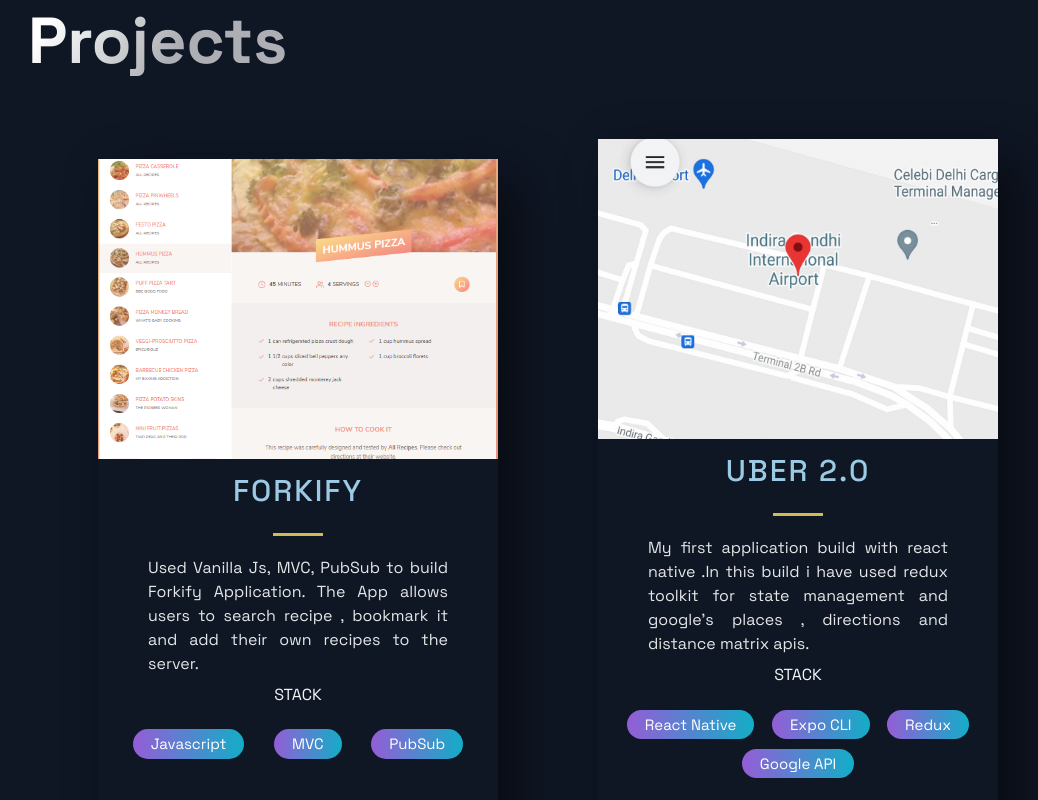
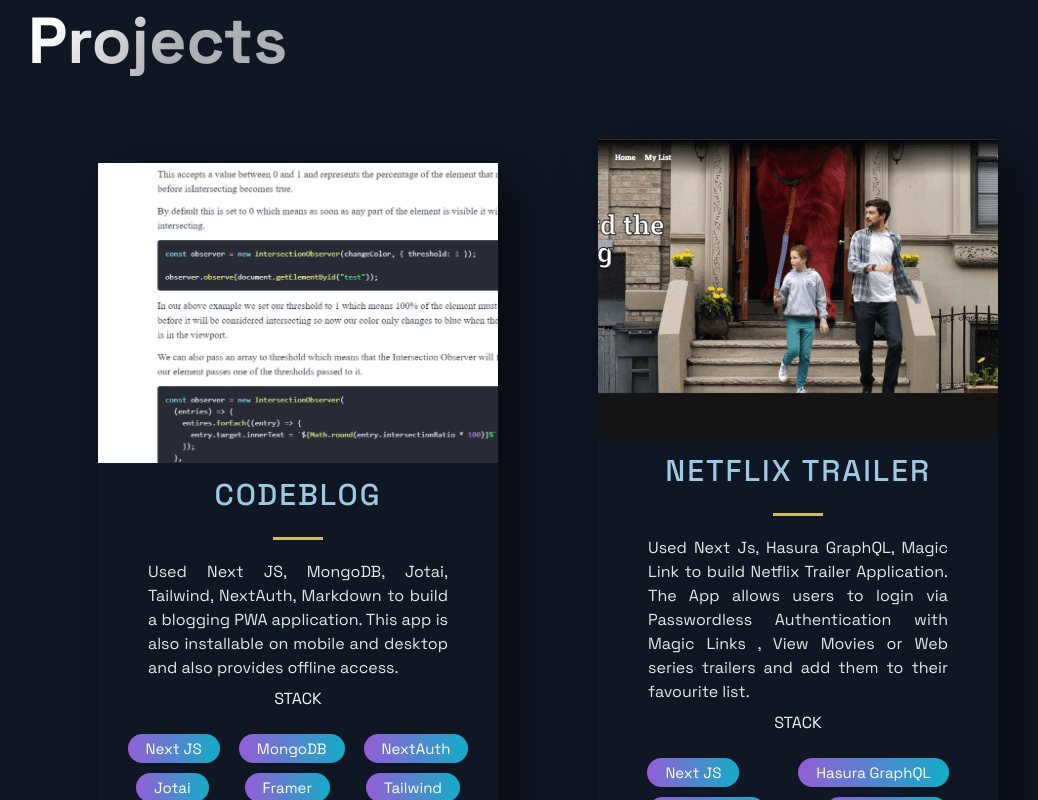
Before and after one commit to codered-jack/portfolio-main, a Next.js app: page / in a window 1280 px wide. Shown: the part 700-1500 px from the top of the page, without its empty margins (92-1130 px from the left). Built offline with nearby package versions, Linux system fonts and the light colour scheme.

Commit message:
changed constants

```diff
--- a/src/components/Acomplishments/Acomplishments.js
+++ b/src/components/Acomplishments/Acomplishments.js
@@ -9,8 +9,8 @@
 
 const data = [
   { number: 80, text: "Github Projects" },
-  { number: 2000, text: "LinkedIn Connections" },
-  { number: 275, text: "Leetcode Problems Solved" },
+  { number: 2250, text: "LinkedIn Connections" },
+  { number: 400, text: "Leetcode Problems Solved" },
   { number: 2, text: "Honours and Awards" },
 ];
 
--- a/src/components/TimeLine/TimeLine.js
+++ b/src/components/TimeLine/TimeLine.js
@@ -75,8 +75,8 @@
         frontend technologies which paved the way for my frontend career . I got
         an challanging oppurtunity to work on frontend of customer and admin
         module of a web app . I also have experience in building API's with Node
-        JS.Currently I am working on an E-commerce PWA with Next JS and Chakra
-        UI.
+        JS.Currently I am working on an E-commerce PWA with Next JS, Jotai and
+        Chakra UI.
       </SectionText>
       <CarouselContainer ref={carouselRef} onScroll={handleScroll}>
         <>
--- a/src/constants/constants.js
+++ b/src/constants/constants.js
@@ -1,22 +1,22 @@
 export const projects = [
   {
-    title: "Forkify",
+    title: "CodeBlog",
     description:
-      "Used Vanilla Js, MVC, PubSub to build Forkify Application. The App allows users to search recipe , bookmark it and add their own recipes to the server.",
-    image: "/images/forkify.png",
-    tags: ["Javascript", "MVC", "PubSub"],
-    source: "https://github.com/codered-jack/Forkify",
-    visit: "https://forkify-vanilla-js.netlify.app",
+      "Used Next JS, MongoDB, Jotai, Tailwind, NextAuth, Markdown to build a blogging PWA application. This app is also installable on mobile and desktop and also provides offline access.",
+    image: "/images/codeblog.gif",
+    tags: ["Next JS", "MongoDB", "NextAuth", "Jotai", "Framer", "Tailwind"],
+    source: "https://codeblog-hazel.vercel.app/",
+    visit: "https://codeblog-hazel.vercel.app/",
     id: 0,
   },
   {
-    title: "Uber 2.0",
+    title: "Netflix Trailer",
     description:
-      "My first application build with react native .In this build i have used redux toolkit for state management and google's places , directions and distance matrix apis.",
-    image: "/images/uberclone.gif",
-    tags: ["React Native", "Expo CLI", "Redux", "Google API"],
-    source: "https://github.com/codered-jack/uber-clone",
-    visit: "https://github.com/codered-jack/uber-clone",
+      "Used Next Js, Hasura GraphQL, Magic Link to build Netflix Trailer Application. The App allows users to login via Passwordless Authentication with Magic Links , View Movies or Web series trailers and add them to their favourite list.",
+    image: "/images/netflix.gif",
+    tags: ["Next JS", "Hasura GraphQL", "Magic Auth", "YouTube API"],
+    source: "https://netflix-trailer.vercel.app/",
+    visit: "https://netflix-trailer.vercel.app/",
     id: 1,
   },
   {
@@ -24,7 +24,7 @@
     description:
       "An E-commerce application built with Next JS and Tailwind.Used Atomic Design patterns.",
     image: "/images/bigbasket.gif",
-    tags: ["Next", "Tailwind", "CSS Module"],
+    tags: ["Next JS", "Tailwind", "CSS Module"],
     source: "https://sabka-bazaar.vercel.app/",
     visit: "https://sabka-bazaar.vercel.app/",
     id: 2,
@@ -33,7 +33,7 @@
     title: "AirBnb 2.0",
     description: "Build as a part of 5 days React challange by Papa React.",
     image: "/images/airbnb.gif",
-    tags: ["Next", "Tailwind", "Mapbox"],
+    tags: ["Next JS", "Tailwind", "Mapbox"],
     source: "https://github.com/codered-jack/airbnb-clone",
     visit: "https://airbnb-clone-omega.vercel.app/",
     id: 3,
@@ -43,7 +43,7 @@
     description:
       " Users can search, sell, add to cart and checkout their favourite items.The application has six main models — Users, Items, Orders, CartItems, OrderItems, and Roles — all of which are relational and showcase the power of relational GraphQL Queries. Tested with Jest and React Testing Library",
     image: "/images/sickfits.gif",
-    tags: ["Next", "Jest/RTL", "Apollo Client", "Keystone.js"],
+    tags: ["Next JS", "Jest/RTL", "Apollo Client", "Keystone.js"],
     source: "https://github.com/codered-jack/sickfrontend",
     visit: "https://github.com/codered-jack/sickbackend",
     id: 4,
@@ -78,6 +78,26 @@
     visit: "https://condescending-lamport-1c2c08.netlify.app/",
     id: 7,
   },
+  {
+    title: "Forkify",
+    description:
+      "Used Vanilla Js, MVC, PubSub to build Forkify Application. The App allows users to search recipe , bookmark it and add their own recipes to the server.",
+    image: "/images/forkify.png",
+    tags: ["Javascript", "MVC", "PubSub"],
+    source: "https://github.com/codered-jack/Forkify",
+    visit: "https://forkify-vanilla-js.netlify.app",
+    id: 8,
+  },
+  {
+    title: "Uber 2.0",
+    description:
+      "My first application build with react native .In this build i have used redux toolkit for state management and google's places , directions and distance matrix apis.",
+    image: "/images/uberclone.gif",
+    tags: ["React Native", "Expo CLI", "Redux", "Google API"],
+    source: "https://github.com/codered-jack/uber-clone",
+    visit: "https://github.com/codered-jack/uber-clone",
+    id: 9,
+  },
 ];
 
 export const TimeLineData = [
```
Also changed, not shown: public/images/codeblog.gif (added), public/images/netflix.gif (added).
